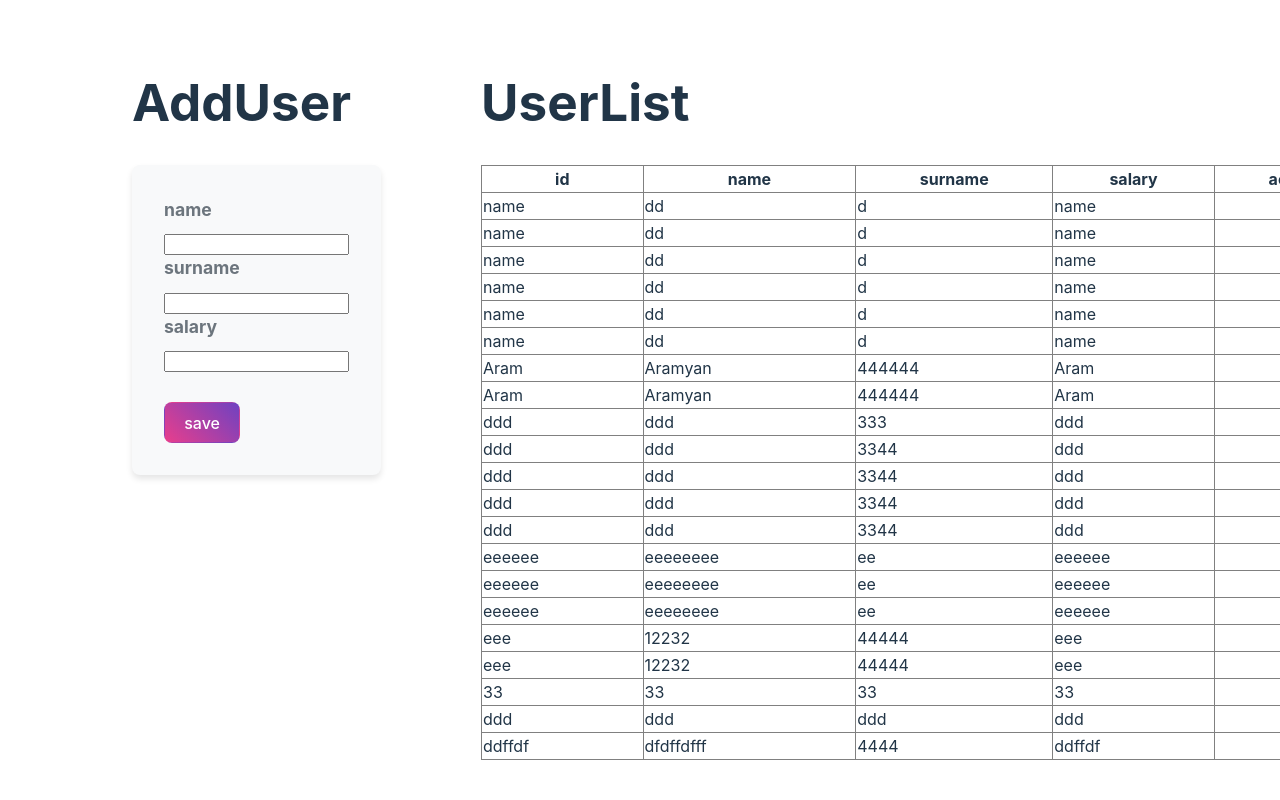
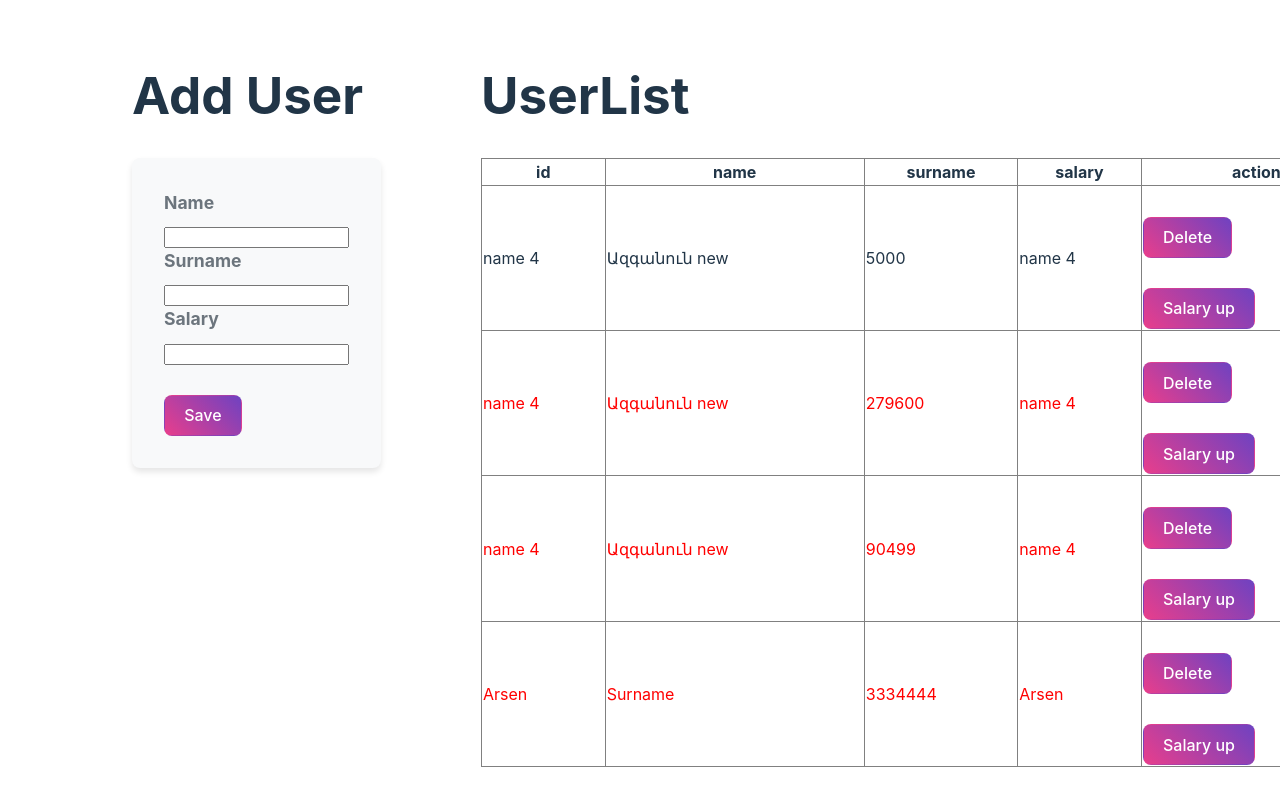
Before and after one commit to LavrentDavtyan/react, a React (Vite) app: page / in a window 1280 px wide. Shown: the top 800 px of the page. Built offline with nearby package versions, Linux system fonts and the light colour scheme; data requests are answered from the project's data file.

Commit message:
salaryUp, Delete, yup validation

```diff
--- a/package.json
+++ b/package.json
@@ -11,13 +11,15 @@
     "backend": "npx json-server -p 3004 -w users.json"
   },
   "dependencies": {
+    "@hookform/resolvers": "^3.6.0",
     "axios": "^1.7.2",
     "json-server": "^1.0.0-beta.1",
     "prop-types": "^15.8.1",
     "react": "^18.2.0",
     "react-dom": "^18.2.0",
     "react-hook-form": "^7.52.0",
-    "react-toastify": "^10.0.5"
+    "react-toastify": "^10.0.5",
+    "yup": "^1.4.0"
   },
   "devDependencies": {
     "@types/react": "^18.2.66",
--- a/src/App.jsx
+++ b/src/App.jsx
@@ -24,6 +24,34 @@ function App() {
         toast.success("user has been added")
     }
 
+    const deleteUser = id =>{
+
+      axios
+      .delete(`http://localhost:3004/users/${id}`)
+      .then(res => {
+          setUsers(users.filter(user => user.id !== id));
+          toast.success("User has been deleted");
+      })
+      .catch(err => {
+          toast.error("Failed to delete user");
+      });
+
+    }
+
+    const salaryUp = id =>{
+      const user = users.find(user => user.id === id);
+
+      axios
+      .put(`http://localhost:3004/users/${id}`, { ...user, salary: user.salary + 50000 })
+      .then(res => {
+        setUsers(users.map(user => user.id === id ? res.data : user));
+        toast.success("Salary has been up");
+      })
+      .catch(err => {
+          toast.error("Failed to up salary");
+      });
+    }
+
     return (
         <div className='row'>
             <ToastContainer/>
@@ -31,10 +59,21 @@ function App() {
               onAdd = {addItem}
             />
             <UserList
-          users = {users}
+              users = {users} onDelete={deleteUser} onSalaryUp={salaryUp}
             />
         </div>
     )
 }
 
 export default App
+
+
+// deadline: շաբաթ 16:00
+// Լսարանում արվածին ավելացնել փոփոխություն.
+// UserList-ում յուրաքանչյուր տողի համար ունենալ նաև delete button, քլիկի ժամանակ, տվյալը հեռացնել սերվերից  և. անմիջապես update անել table -ը
+// Prop-Types -ով սահմանել սպասվող ֆունկցիայի տիպը
+// Toastify-ով ցույց տալ հաղորդագրություն, երբ տվյալը հեռացվում է
+// ջնջելու համար axios.delete հարցում ենք անում URL/users/:id, որտեղ :id-ի փոխարեն քլիկ արված մարդու id-ն պետք է լինի:
+// ունենալ նաև salary up button, որի քլիկի ժամանակ տվյալ մարդու աշխատավարձը 50.000-ով կբարձրանա, այդ դեպքում անհրաժեշտ է կատարել PUT տիպի հարցում, axios.put դեպի URL/users/:id-ն  ներառելով նաև payload օբյեկտը, որը կունենա {salary} տեսքը: Փոփոխությունը կրկին ցուցադրել անմիջապես
+// Այն մարդիկ, որոնց աշխատավարձը ավելի բարձր է, qan 800.000-ը , համապատասխան tr-ը ցուցադրել այլ գույնով:
+// ուսումնասիրել նաև react-hook-formի հետ կիիրառվող վալիդացիոն սխեմաներից՝ YUP-ը և մեեր կողմից իրականացված վալիդիացիան փոխարինիել դրանով:  (edited)
--- a/src/components/AddUser.jsx
+++ b/src/components/AddUser.jsx
@@ -1,54 +1,60 @@
-import axios from "axios"
-import { useForm } from "react-hook-form"
-import Types from "prop-types"
+import axios from "axios";
+import { useForm } from "react-hook-form";
+import { yupResolver } from '@hookform/resolvers/yup';
+import * as yup from 'yup';
+import PropTypes from "prop-types";
 
+const schema = yup.object().shape({
+    name: yup.string().required("Please fill name"),
+    surname: yup.string().required("Please fill surname"),
+    salary: yup.number().typeError("Salary must be a number").required("Please fill salary").positive("Salary must be a positive number")
+});
 
-export const AddUser = ({onAdd}) => {
-
-    const {register, handleSubmit, formState:{errors}, reset} = useForm()
+export const AddUser = ({ onAdd }) => {
+    const { register, handleSubmit, formState: { errors }, reset } = useForm({
+        resolver: yupResolver(schema)
+    });
 
     const handelAdd = data => {
-        console.log(data)
+        axios
+            .post("http://localhost:3004/users", { ...data, salary: +data.salary })
+            .then(res => {
+                onAdd(res.data);
+                reset(); // Clear the form fields
+            })
+            .catch(err => {
+                console.error("Error adding user:", err);
+            });
+    };
 
-        axios
-        .post("http://localhost:3004/users", {...data, salary: + data.salary})
-        .then(res => {
-            // console.log(res.data)
-            onAdd(res.data)
-            reset() /// verjum inputner@ datarkuma
-        })
-    }
+    return (
+        <div>
+            <h1>Add User</h1>
+            <form onSubmit={handleSubmit(handelAdd)}>
+                <div>
+                    <label>Name</label>
+                    <input {...register('name')} />
+                    {errors.name && <p style={{ color: "red" }}>{errors.name.message}</p>}
+                </div>
 
-    return <div>
-        <h1>AddUser</h1>
-        <form onSubmit={handleSubmit(handelAdd)}>
+                <div>
+                    <label>Surname</label>
+                    <input {...register('surname')} />
+                    {errors.surname && <p style={{ color: "red" }}>{errors.surname.message}</p>}
+                </div>
 
-            {errors.name && <p style={{color:"red"}}>Pless fill name</p>}
-            <label>name</label>
+                <div>
+                    <label>Salary</label>
+                    <input {...register('salary')} />
+                    {errors.salary && <p style={{ color: "red" }}>{errors.salary.message}</p>}
+                </div>
 
-            <input
-                {...register('name', {required: true})}
-            />
+                <button>Save</button>
+            </form>
+        </div>
+    );
+};
 
-            {errors.surname && <p style={{color:"red"}}>Pless fill surname</p>}
-
-            <label>surname</label>
-            <input
-                {...register('surname', {required: true, })}
-
-            />
-            {errors.salary && <p style={{color:"red"}}>Pless fill salary</p>}
-
-            <label>salary</label>
-            <input
-                {...register('salary', {required: true} )}
-            />
-
-           <button>save</button>
-        </form>
-    </div>
-}
-
-AddUser.propTypes ={
-    onAdd: Types.func
-}
+AddUser.propTypes = {
+    onAdd: PropTypes.func.isRequired
+};
--- a/src/components/UserList.jsx
+++ b/src/components/UserList.jsx
@@ -1,7 +1,8 @@
 import Types from "prop-types"
 
 
-export const UserList = ({users}) => {
+export const UserList = ({users, onDelete, onSalaryUp}) => {
+
     return <div>
         <h1>UserList</h1>
         <table>
@@ -16,12 +17,15 @@ export const UserList = ({users}) => {
             </thead>
             <tbody>
                 {
-                    users.map(elm=> <tr key={elm.id}>
+                    users.map(elm=> <tr key={elm.id} style={elm.salary >= 80000 ? { color: 'red' } : {}}>
                         <td>{elm.name}</td>
                         <td>{elm.surname}</td>
                         <td>{elm.salary}</td>
                         <td>{elm.name}</td>
-
+                        <td>
+                            <button onClick={()=> onDelete(elm.id) }>Delete</button>
+                            <button onClick={() => onSalaryUp(elm.id)}>Salary up</button>
+                        </td>
                     </tr>)
                 }
             </tbody>
@@ -37,5 +41,6 @@ UserList.propTypes ={
             surname: Types.string,
             salary: Types.number,
         })
-    )
+    ),
+    onDelete:Types.func
 }
--- a/users.json
+++ b/users.json
@@ -1,130 +1,28 @@
 {
   "users": [
     {
-      "id": "b8a5",
-      "name": "name",
-      "surname": "dd",
-      "salary": "d"
+      "id": "d864",
+      "name": "name 4",
+      "surname": "Ազգանուն new",
+      "salary": 5000
     },
     {
-      "id": "e177",
-      "name": "name",
-      "surname": "dd",
-      "salary": "d"
+      "id": "6a69",
+      "name": "name 4",
+      "surname": "Ազգանուն new",
+      "salary": 279600
     },
     {
-      "id": "460d",
-      "name": "name",
-      "surname": "dd",
-      "salary": "d"
+      "id": "4663",
+      "name": "name 4",
+      "surname": "Ազգանուն new",
+      "salary": 90499
     },
     {
-      "id": "9333",
-      "name": "name",
-      "surname": "dd",
-      "salary": "d"
-    },
-    {
-      "id": "4627",
-      "name": "name",
-      "surname": "dd",
-      "salary": "d"
-    },
-    {
-      "id": "8d04",
-      "name": "name",
-      "surname": "dd",
-      "salary": "d"
-    },
-    {
-      "id": "bdcb",
-      "name": "Aram",
-      "surname": "Aramyan",
-      "salary": "444444"
-    },
-    {
-      "id": "f9d0",
-      "name": "Aram",
-      "surname": "Aramyan",
-      "salary": "444444"
-    },
-    {
-      "id": "e1b4",
-      "name": "ddd",
-      "surname": "ddd",
-      "salary": "333"
-    },
-    {
-      "id": "4aaa",
-      "name": "ddd",
-      "surname": "ddd",
-      "salary": "3344"
-    },
-    {
-      "id": "7f77",
-      "name": "ddd",
-      "surname": "ddd",
-      "salary": "3344"
-    },
-    {
-      "id": "b476",
-      "name": "ddd",
-      "surname": "ddd",
-      "salary": "3344"
-    },
-    {
-      "id": "b8ab",
-      "name": "ddd",
-      "surname": "ddd",
-      "salary": "3344"
-    },
-    {
-      "id": "2939",
-      "name": "eeeeee",
-      "surname": "eeeeeeee",
-      "salary": "ee"
-    },
-    {
-      "id": "4a27",
-      "name": "eeeeee",
-      "surname": "eeeeeeee",
-      "salary": "ee"
-    },
-    {
-      "id": "392d",
-      "name": "eeeeee",
-      "surname": "eeeeeeee",
-      "salary": "ee"
-    },
-    {
-      "id": "8a04",
-      "name": "eee",
-      "surname": "12232",
-      "salary": "44444"
-    },
-    {
-      "id": "134d",
-      "name": "eee",
-      "surname": "12232",
-      "salary": "44444"
-    },
-    {
-      "id": "9d21",
-      "name": "33",
-      "surname": "33",
-      "salary": "33"
-    },
-    {
-      "id": "1ccd",
-      "name": "ddd",
-      "surname": "ddd",
-      "salary": "ddd"
-    },
-    {
-      "id": "5509",
-      "name": "ddffdf",
-      "surname": "dfdffdfff",
-      "salary": 4444
+      "id": "a553",
+      "salary": 3334444,
+      "surname": "Surname",
+      "name": "Arsen"
     }
   ]
 }
```
Also changed, not shown: 1 other file (tests, documents, lock files or other folders). Lines whose indentation alone changed are shown as unchanged.
